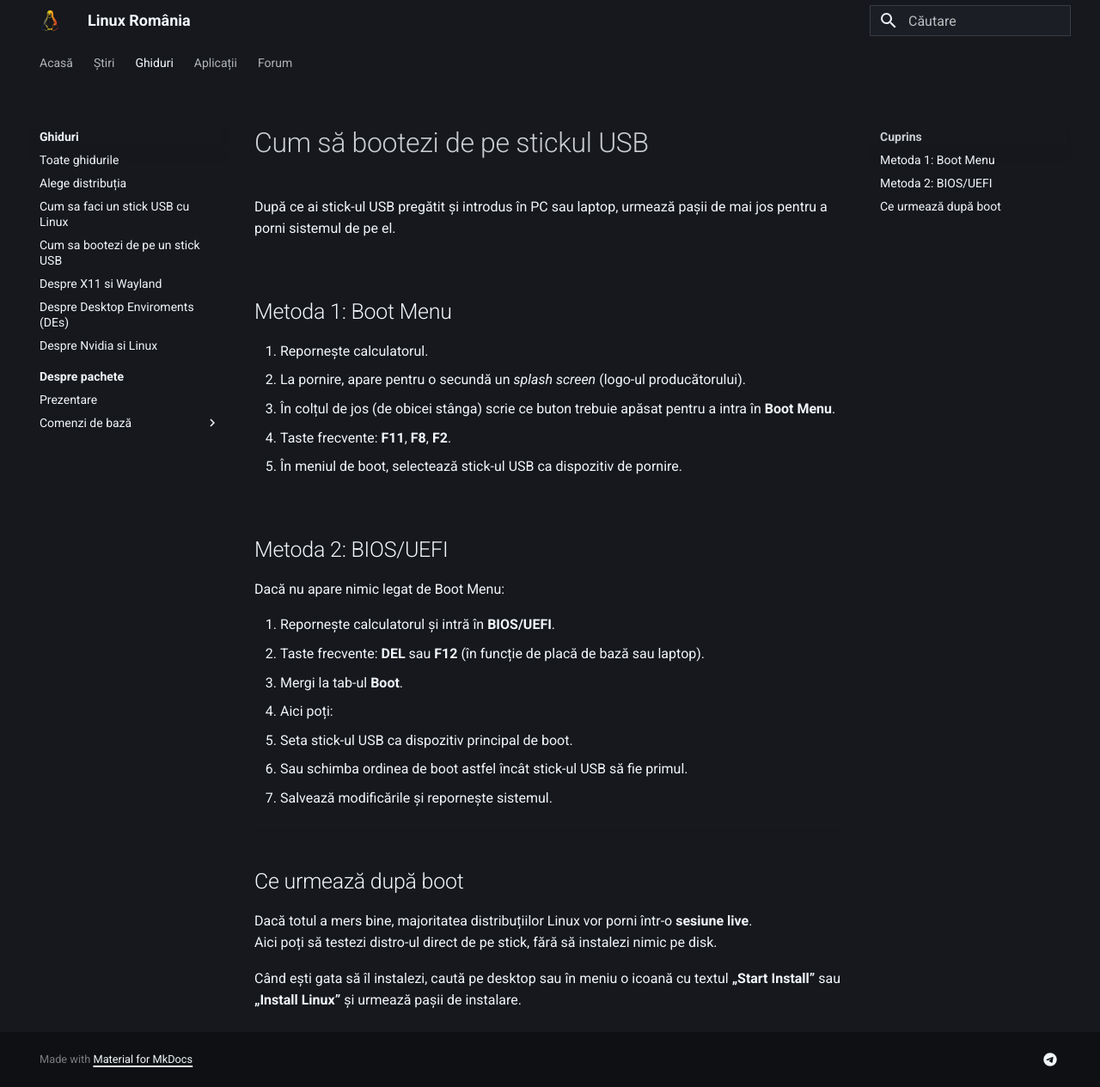
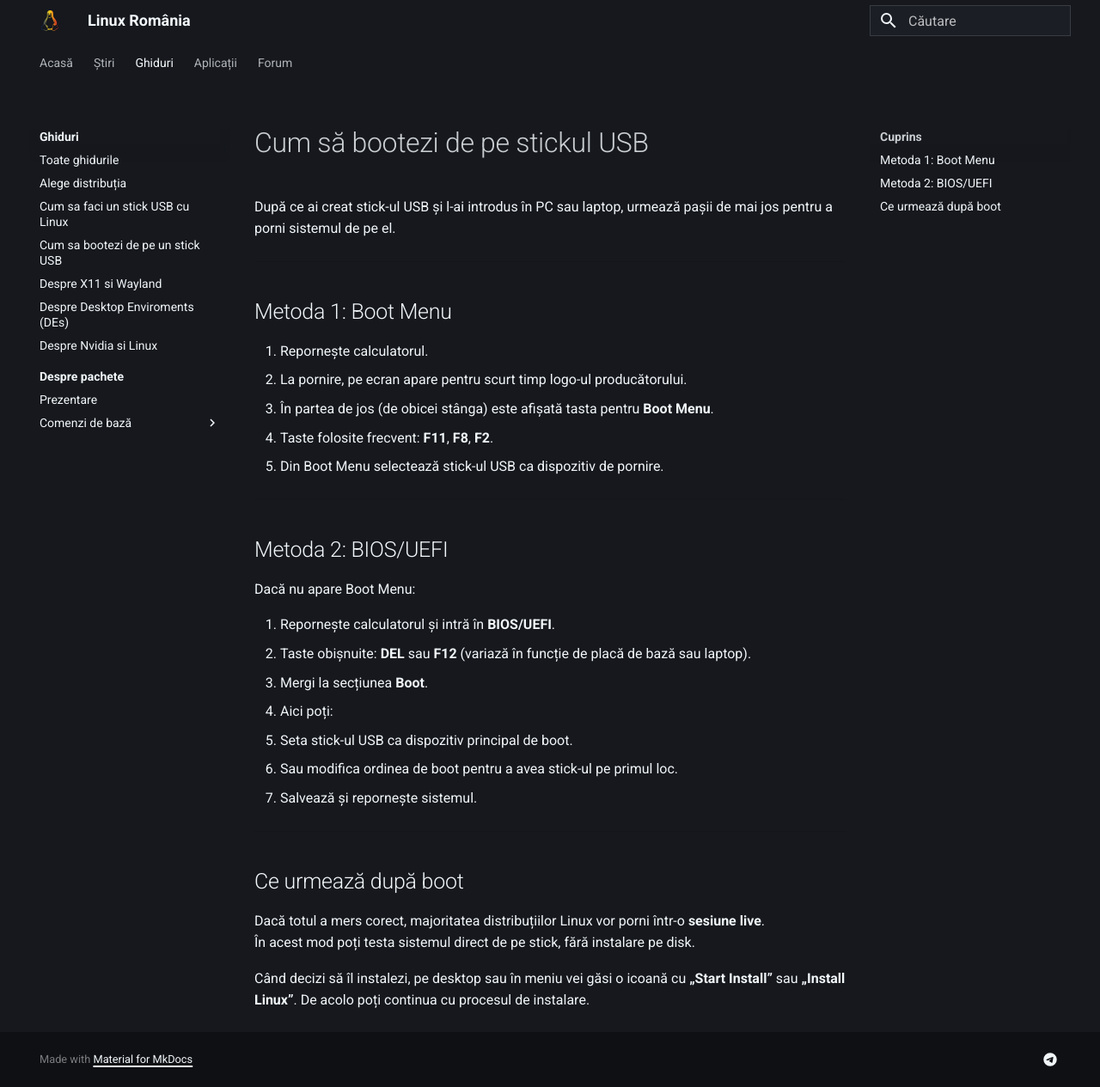
Before and after one commit to linux-romania/linuxromania-site, an MkDocs documentation site: the page built from docs/ghiduri/incepatori/booteaza-de-pe-stick.md, in a window 1280 px wide and 1265 px high. Shown: the whole window at 86% size. Built offline with MkDocs 1.6.1 and Material for MkDocs 9.7.7, drawn with Linux system fonts in a browser that asks for light colours.

Commit message:
Update booteaza-de-pe-stick.md

```diff
--- a/docs/ghiduri/incepatori/booteaza-de-pe-stick.md
+++ b/docs/ghiduri/incepatori/booteaza-de-pe-stick.md
@@ -1,36 +1,36 @@
 # Cum să bootezi de pe stickul USB
 
-După ce ai stick-ul USB pregătit și introdus în PC sau laptop, urmează pașii de mai jos pentru a porni sistemul de pe el.
+După ce ai creat stick-ul USB și l-ai introdus în PC sau laptop, urmează pașii de mai jos pentru a porni sistemul de pe el.
 
 ---
 
 ## Metoda 1: Boot Menu
 
 1. Repornește calculatorul.
-2. La pornire, apare pentru o secundă un *splash screen* (logo-ul producătorului).
-3. În colțul de jos (de obicei stânga) scrie ce buton trebuie apăsat pentru a intra în **Boot Menu**.
-   - Taste frecvente: **F11**, **F8**, **F2**.
-4. În meniul de boot, selectează stick-ul USB ca dispozitiv de pornire.
+2. La pornire, pe ecran apare pentru scurt timp logo-ul producătorului.
+3. În partea de jos (de obicei stânga) este afișată tasta pentru **Boot Menu**.
+   - Taste folosite frecvent: **F11**, **F8**, **F2**.
+4. Din Boot Menu selectează stick-ul USB ca dispozitiv de pornire.
 
 ---
 
 ## Metoda 2: BIOS/UEFI
 
-Dacă nu apare nimic legat de Boot Menu:
+Dacă nu apare Boot Menu:
 
 1. Repornește calculatorul și intră în **BIOS/UEFI**.
-   - Taste frecvente: **DEL** sau **F12** (în funcție de placă de bază sau laptop).
-2. Mergi la tab-ul **Boot**.
+   - Taste obișnuite: **DEL** sau **F12** (variază în funcție de placă de bază sau laptop).
+2. Mergi la secțiunea **Boot**.
 3. Aici poți:
    - Seta stick-ul USB ca dispozitiv principal de boot.
-   - Sau schimba ordinea de boot astfel încât stick-ul USB să fie primul.
-4. Salvează modificările și repornește sistemul.
+   - Sau modifica ordinea de boot pentru a avea stick-ul pe primul loc.
+4. Salvează și repornește sistemul.
 
 ---
 
 ## Ce urmează după boot
 
-Dacă totul a mers bine, majoritatea distribuțiilor Linux vor porni într-o **sesiune live**.
-Aici poți să testezi distro-ul direct de pe stick, fără să instalezi nimic pe disk.
+Dacă totul a mers corect, majoritatea distribuțiilor Linux vor porni într-o **sesiune live**.
+În acest mod poți testa sistemul direct de pe stick, fără instalare pe disk.
 
-Când ești gata să îl instalezi, caută pe desktop sau în meniu o icoană cu textul **„Start Install”** sau **„Install Linux”** și urmează pașii de instalare.
+Când decizi să îl instalezi, pe desktop sau în meniu vei găsi o icoană cu **„Start Install”** sau **„Install Linux”**. De acolo poți continua cu procesul de instalare.
```
